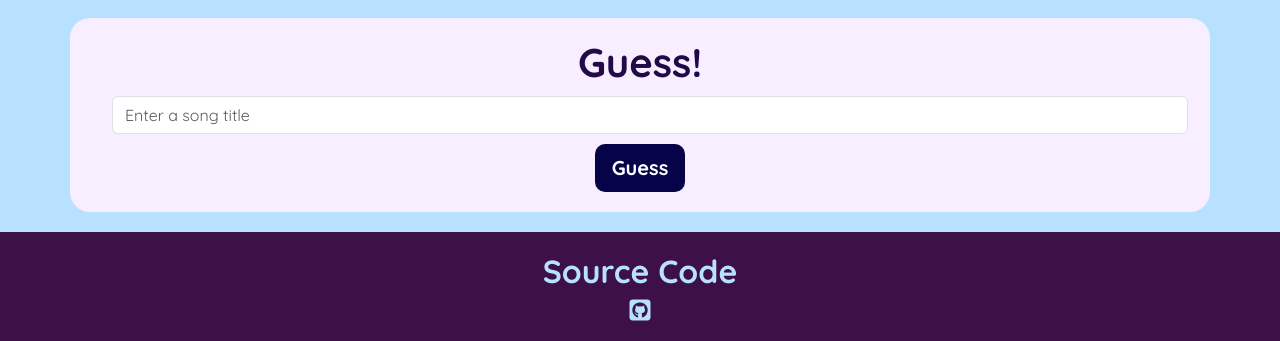
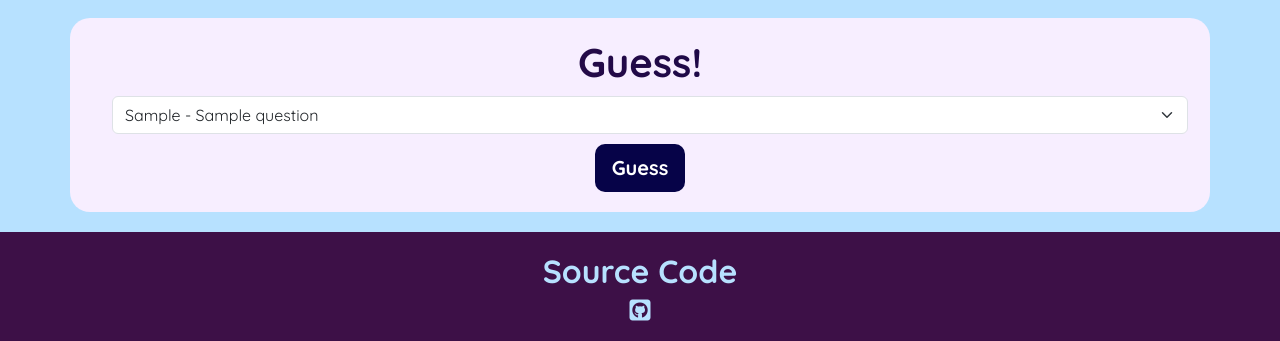
Before and after one commit to GenericName192/lyrics-guesser, a Django app: page / in a window 1280 px wide. Shown: the part 674-1015 px from the top of the page. Run offline with Django 5.2, Linux system fonts and the light colour scheme; tables that the repository leaves empty hold one stand-in row (values such as "Sample post"); some libraries are stand-ins or nearby versions.

Commit message:
add functionality to add answers to dropdown

```diff
--- a/quiz/templates/quiz/quiz.html
+++ b/quiz/templates/quiz/quiz.html
@@ -54,7 +54,7 @@
         <div class="row justify-content-center answer-box">
             <div class="col-12 text-center">
                 <h2 class="display-6 answer-title gradient-text-dark">Guess!</h2>
-                <input type="text" class="form-control answer-input" placeholder="Enter a song title">
+                <select name="answer" id="answer" class="form-select answer-input" aria-label="Answer selection"></select>
                 <button type="button" class="btn btn-lg submit-button">Guess</button>
             </div>
         </div>
--- a/static/js/script.js
+++ b/static/js/script.js
@@ -40,9 +40,25 @@ function createHints(lyrics) {
     return hints
 }
 
+/**
+ * set the dropdown menu
+ */
 function setDropdown(questions) {
 
+    const select = document.querySelector("#answer");
+    let first = true;
+
+    for (let question of questions) {
+        let option = document.createElement("option");
+        option.setAttribute("value", question.id);
+        if (first) {
+            option.required = true;
+        }
+        option.text = `${question.artist} - ${question.title}`;
+        select.add(option);
+    }
 }
+
 
 function setHint(hints) {
 
@@ -57,7 +73,9 @@ document.addEventListener("DOMContentLoaded", function() {
         const question = chooseQuestion(data);
         const hints = createHints(question.lyrics);
 
-        // set the questions into the dropdown
+        // set the answers into the dropdown
+        setDropdown(data);
+        // set the initial hint
         setHint(hints);
 
 
```
